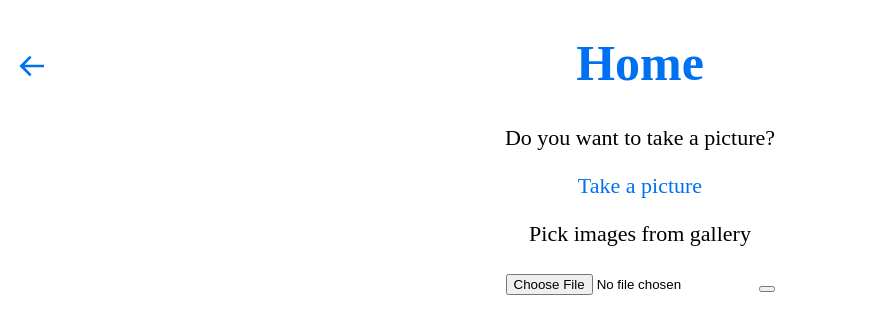
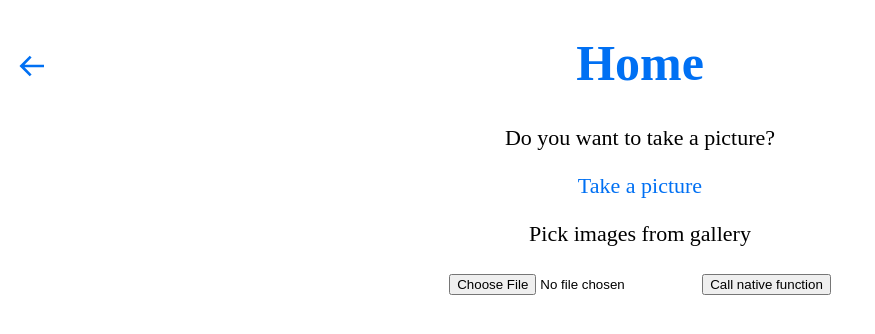
Before and after one commit to guilhermedeoliveira/poc-webview-web, a Next.js app: page / in a window 1280 px wide. Shown: the top 334 px of the page, without its empty margins (0-875 px from the left). Built offline with nearby package versions, Linux system fonts and the light colour scheme.

Commit message:
feat: pass children to native button call

```diff
--- a/pages/index.js
+++ b/pages/index.js
@@ -37,7 +37,9 @@ const Home = () => {
           <p>Pick images from gallery</p>
           <input type="file" accept="image/png,image/jpeg,image/gif" />
 
-          <button onClick={() => document.showAndroidToast("Hello Android!")} />
+          <button onClick={() => document.showAndroidToast("Hello Android!")}>
+            Call native function
+          </button>
         </div>
       </Main>
     </div>
```
